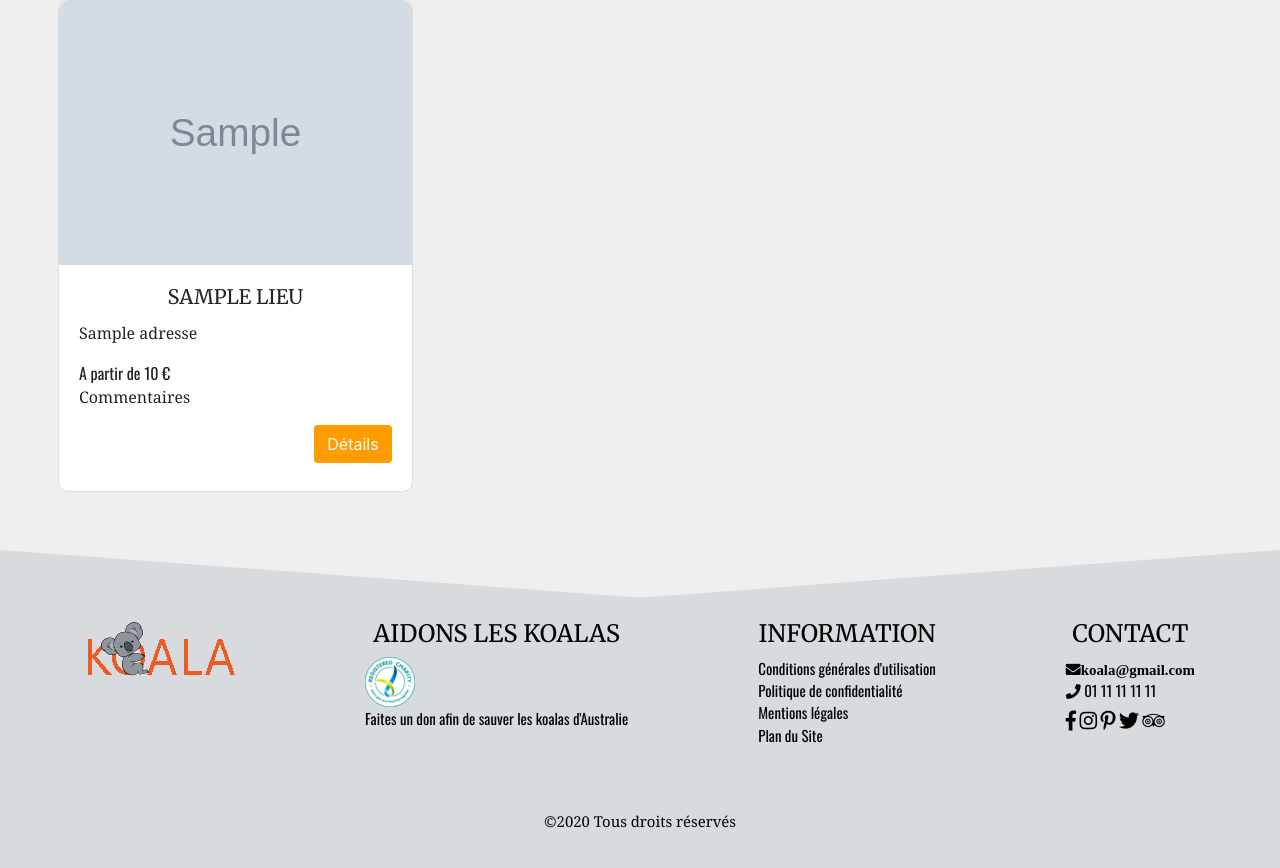
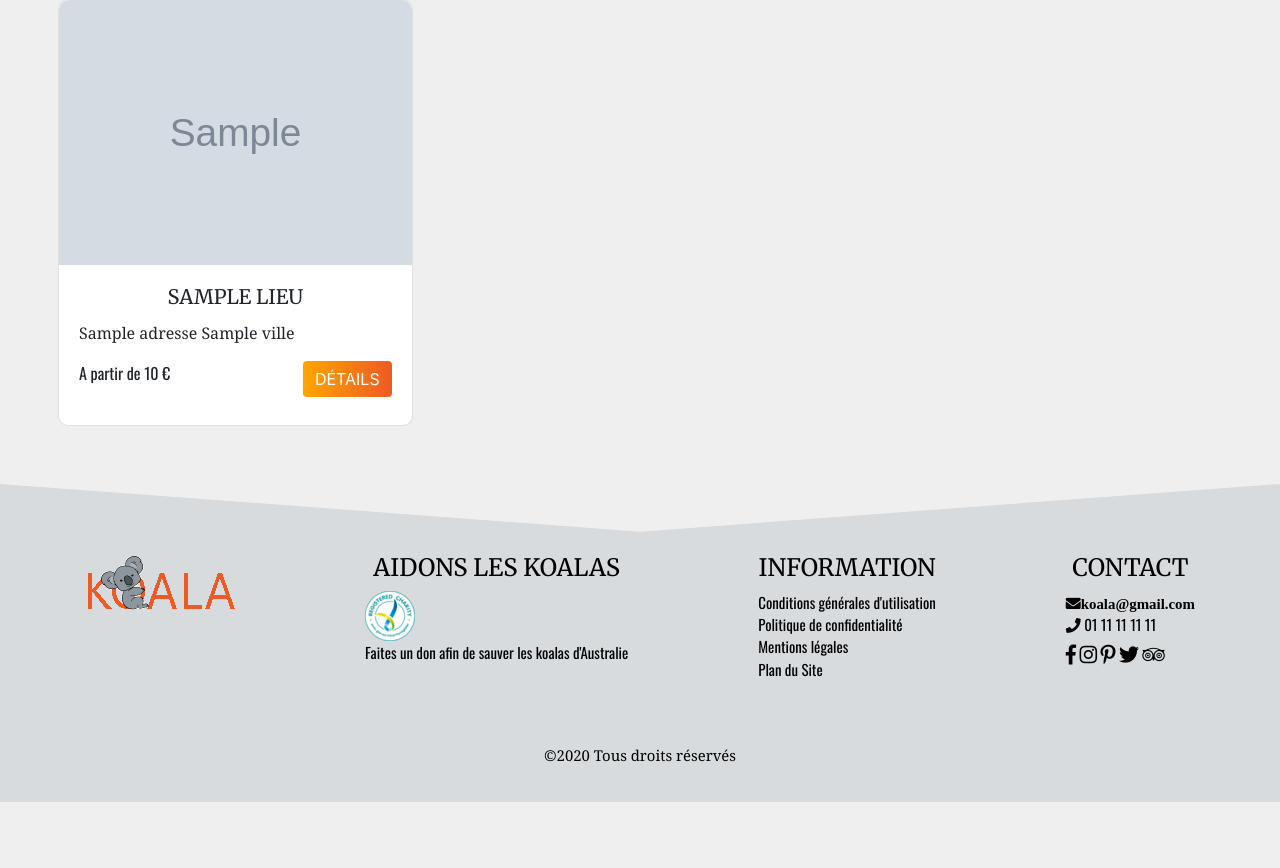
Before and after one commit to FaZyiOne/projetswf3, a Symfony app: template templates/salles/index.html.twig in a window 1280 px wide. Shown: the part 267-1135 px from the top of the page. After the commit the page ends 1069 px from the top, so only its background shows below. Run offline with Twig, Linux system fonts and the light colour scheme; the template is opened without the code that fills it: most values are stand-ins (such as "Sample title", 1, 10 or a date in 2020); grey boxes marked "Sample" are stand-in pictures; some libraries are stand-ins or nearby versions; some web fonts are replaced.

Commit message:
lastModif

```diff
--- a/templates/salles/index.html.twig
+++ b/templates/salles/index.html.twig
@@ -39,10 +39,10 @@
                         </a>
                         <div class="card-body">
                             <h5 class="card-title">{{ reservation.lieu }}</h5>
-                            <p class="card-text">{{ reservation.adresse }}</p>
+                            <p class="card-text">{{ reservation.adresse }}  {{reservation.ville}}</p>
                             <a class="btnDevis">A partir de {{ reservation.prix }} €</a>
-                            <p>Commentaires</p>
-                            <a href="{{path('reservation_show',{'id':reservation.id})}}" class="btn btn2 btnDevis mb-2 float-right">
+
+                            <a href="{{path('reservation_show',{'id':reservation.id})}}" class="btn btn1 btnDevis mb-2 float-right">
                                 <i class="fas mr-1"></i>
                                 Détails
                             </a>
@@ -58,10 +58,10 @@
                         </a>
                         <div class="card-body">
                             <h5 class="card-title">{{ reservation.lieu }}</h5>
-                            <p class="card-text">{{ reservation.adresse }}</p>
+                            <p class="card-text">{{ reservation.adresse }}  {{reservation.ville}}</p>
                             <a class="btnDevis">A partir de {{ reservation.prix }} €</a>
-                            <p>Commentaires</p>
-                            <a href="{{path('reservation_show',{'id':reservation.id})}}" class="btn btn2 btnDevis mb-2 float-right">
+
+                            <a href="{{path('reservation_show',{'id':reservation.id})}}" class="btn btn1 btnDevis mb-2 float-right">
                                 <i class="fas mr-1"></i>
                                 Détails
                             </a>
@@ -77,10 +77,10 @@
                         </a>
                         <div class="card-body">
                             <h5 class="card-title">{{ reservation.lieu }}</h5>
-                            <p class="card-text">{{ reservation.adresse }}</p>
+                            <p class="card-text">{{ reservation.adresse }}  {{reservation.ville}}</p>
                             <a class="btnDevis">A partir de {{ reservation.prix }} €</a>
-                            <p>Commentaires</p>
-                            <a href="{{path('reservation_show',{'id':reservation.id})}}" class="btn btn2 btnDevis mb-2 float-right">
+
+                            <a href="{{path('reservation_show',{'id':reservation.id})}}" class="btn btn1 btnDevis mb-2 float-right">
                                 <i class="fas mr-1"></i>
                                 Détails
                             </a>
@@ -96,10 +96,9 @@
                         </a>
                         <div class="card-body">
                             <h5 class="card-title">{{ reservation.lieu }}</h5>
-                            <p class="card-text">{{ reservation.adresse }}</p>
+                            <p class="card-text">{{ reservation.adresse }}  {{reservation.ville}}</p>
                             <a  class="btnDevis">A partir de {{ reservation.prix }} €</a>
-                            <p>Commentaires</p>
-                            <a href="{{path('reservation_show',{'id':reservation.id})}}" class="btn btn2 btnDevis mb-2 float-right">
+                            <a href="{{path('reservation_show',{'id':reservation.id})}}" class="btn btn1 btnDevis mb-2 float-right">
                                 <i class="fas mr-1"></i>
                                 Détails
                             </a>
@@ -116,10 +115,9 @@
                         </a>
                         <div class="card-body">
                             <h5 class="card-title">{{ reservation.lieu }}</h5>
-                            <p class="card-text">{{ reservation.adresse }}</p>
+                            <p class="card-text">{{ reservation.adresse }}  {{reservation.ville}}</p>
                             <a  class="btnDevis">A partir de {{ reservation.prix }} €</a>
-                            <p>Commentaires</p>
-                            <a href="{{path('reservation_show',{'id':reservation.id})}}" class="btn btn2 btnDevis mb-2 float-right">
+                            <a href="{{path('reservation_show',{'id':reservation.id})}}" class="btn btn1 btnDevis mb-2 float-right">
                                 <i class="fas mr-1"></i>
                                 Détails
                             </a>
```
